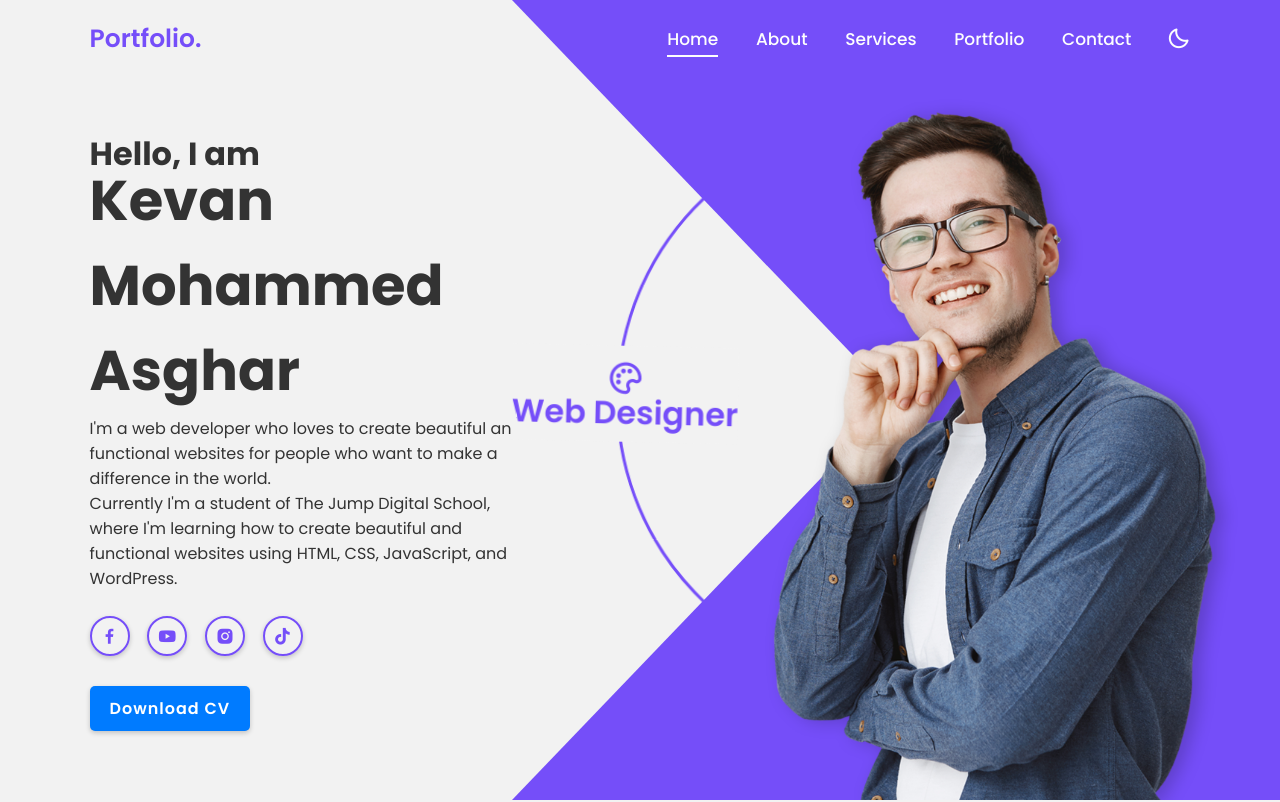
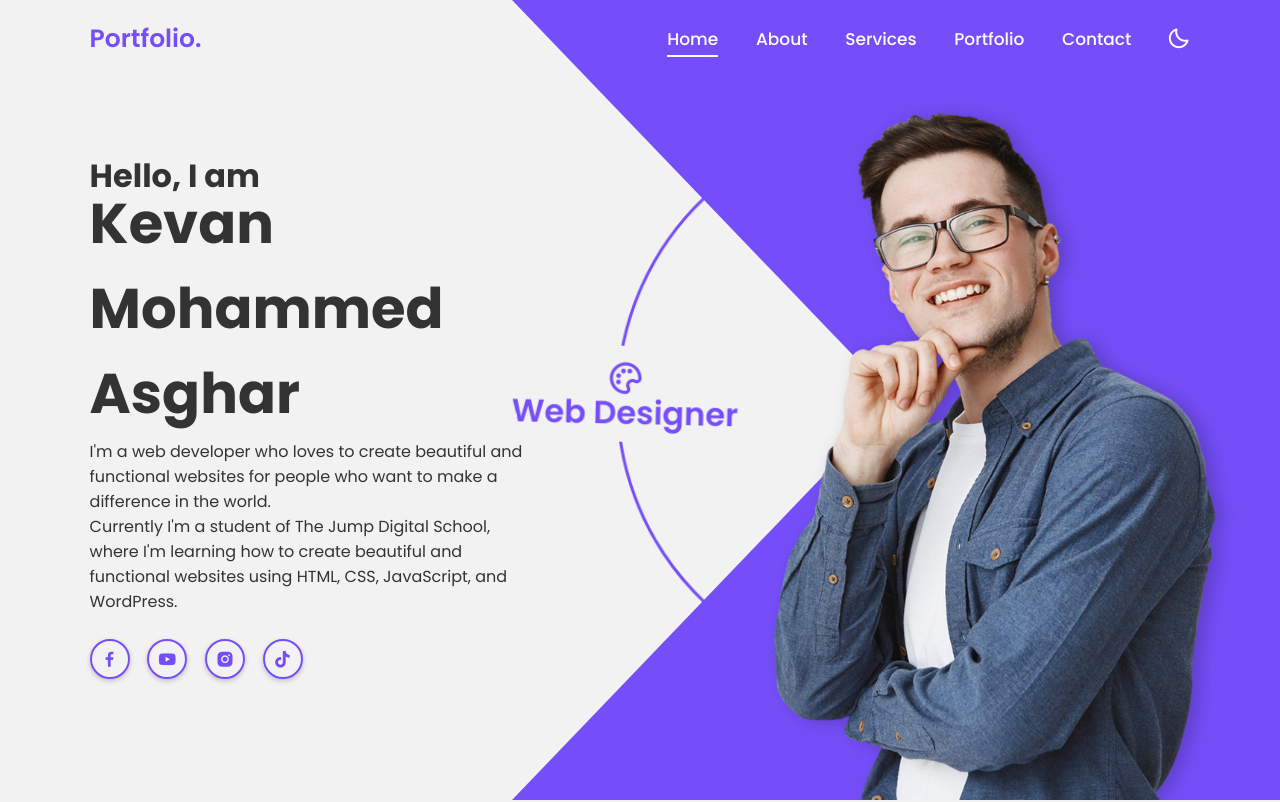
Before and after one commit to Azhar4409/Portofolio-, a plain HTML site: page index.html in a window 1280 px wide. Shown: the top 802 px of the page. Drawn offline with nearby package versions, Linux system fonts and the light colour scheme.

Commit message:
Update index.html

```diff
--- a/index.html
+++ b/index.html
@@ -53,10 +53,7 @@
     <a href="https://www.youtube.com/@azhar49shorts" target="_blank"><i class='bx bxl-youtube'></i></a>
     <a href="https://www.instagram.com/azhar49.exe?igsh=ZzFremU4djAxcnF1" target="_blank"><i class='bx bxl-instagram-alt'></i></a>
     <a href="https://www.tiktok.com/in/yourprofile" target="_blank"><i class='bx bxl-tiktok'></i></a>
-        </div>
-
-        <a href="#" class="btn">Download CV</a>
-        </div>
+            </div>
 
         <div class="profession-container">
             <div class="profession-box">
```
